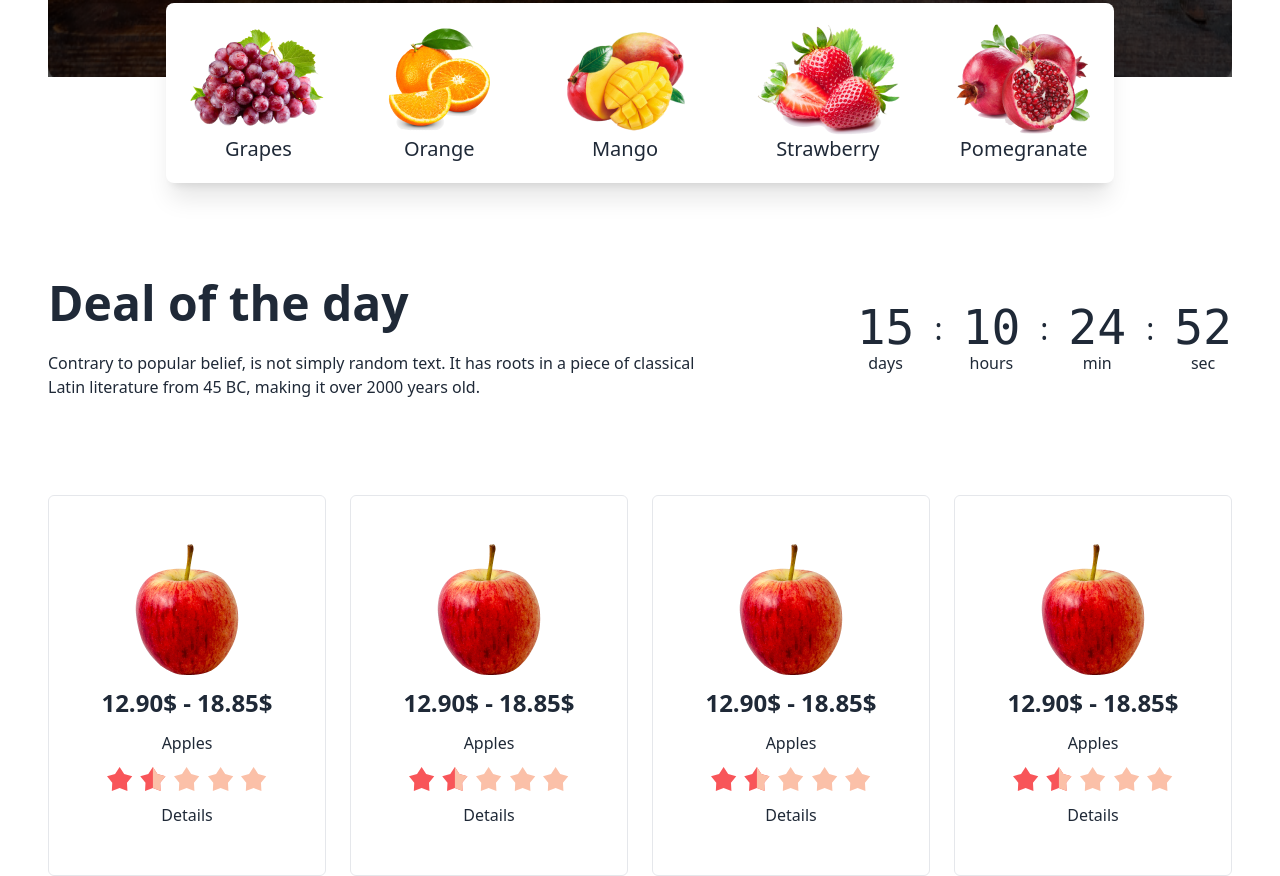
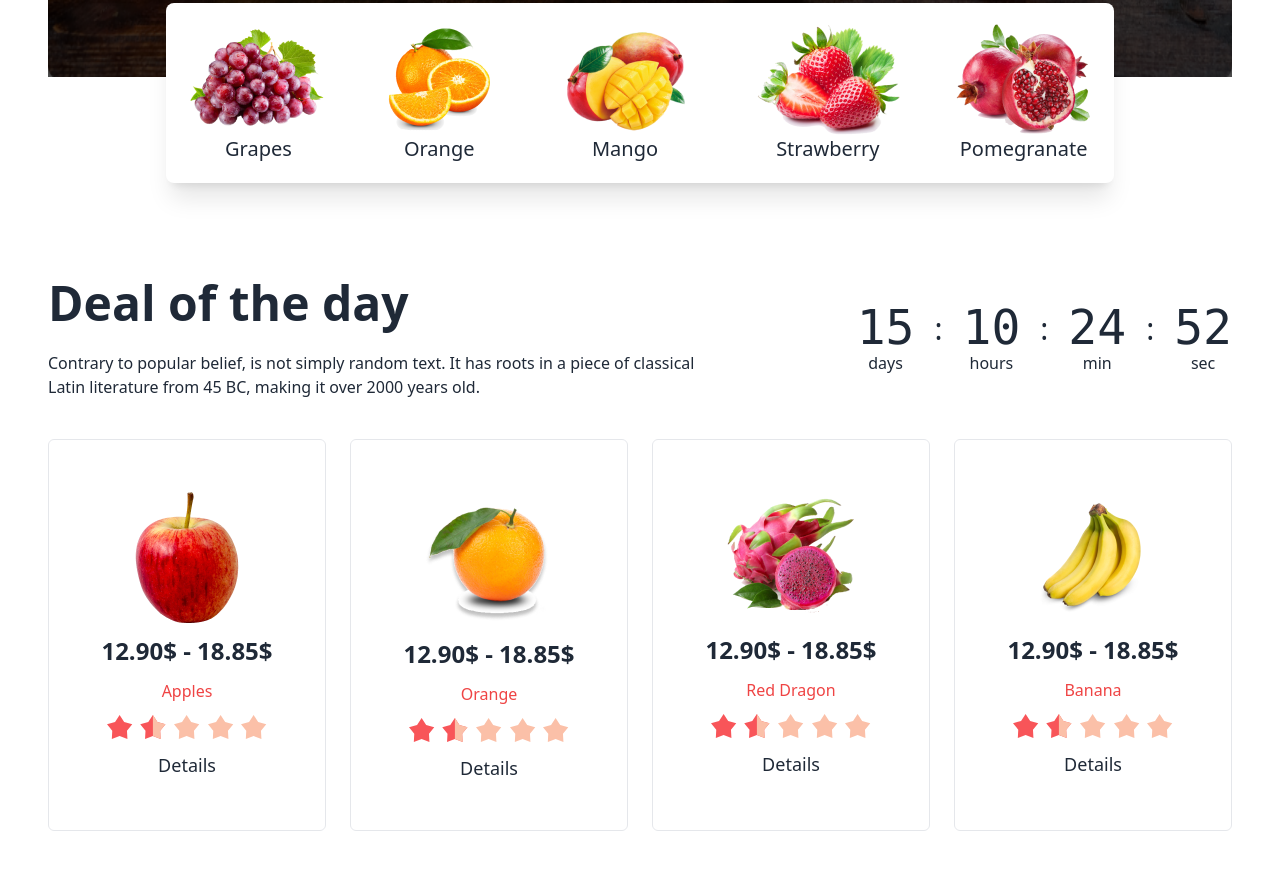
Before and after one commit to Mahmudkashfy/fruit-brust-with-tailwind-and-daysiUi, a plain HTML site: page index.html in a window 1280 px wide. Shown: the part 875-1751 px from the top of the page. After the commit the page ends 1706 px from the top, so only its background shows below. Drawn offline with nearby package versions, Linux system fonts and the light colour scheme; grey boxes are pictures that could not be loaded.

Commit message:
Cheangse  deal of day section

```diff
--- a/index.html
+++ b/index.html
@@ -1,6 +1,5 @@
 <!DOCTYPE html>
 <html lang="en">
-
 <head>
     <meta charset="UTF-8">
     <meta name="viewport" content="width, initial-scale=1.0">
@@ -24,7 +23,6 @@
         .banner_overlay {top: 45%;left: 50%;transform: translate(-50%, -50%);}
     </style>
 </head>
-
 <body>
     <header class="max-w-screen-xl mx-auto px-2 md:px-12 lg:px24">
         <!--============== Navigation section starts here ==============-->
@@ -170,12 +168,12 @@
                     </div>
                 </div>
             </div>
-            <div class="grid grid-cols-1 sm:grid-cols-2 md:grid-cols-3 lg:grid-cols-4 mt-24 gap-6">
+            <div class="grid grid-cols-1 sm:grid-cols-2 md:grid-cols-3 lg:grid-cols-4 mt-10 gap-6">
                 <!-- frist card -->
                 <div class="flex flex-col justify-center items-center space-y-3 py-12 px-10 border rounded-md">
                     <img src="./images/fruit6.png" alt="fruit6">
                     <h2 class="text-2xl font-bold">12.90$ - 18.85$</h2>
-                    <p>Apples</p>
+                    <p class="text-red-500">Apples</p>
                     <div class="flex">
                         <svg xmlns="http://www.w3.org/2000/svg" width="160" height="24" viewBox="0 0 160 24"
                             fill="none">
@@ -199,13 +197,13 @@
                                 fill="#FBC0A8" />
                         </svg>
                     </div>
-                    <button>Details</button>
+                    <button class="text-lg">Details</button>
                 </div>
                 <!-- secend card -->
                 <div class="flex flex-col justify-center items-center space-y-3 py-12 px-10 border rounded-md">
-                    <img src="./images/fruit6.png" alt="fruit6">
+                    <img src="./images/fruit7.png" alt="fruit6">
                     <h2 class="text-2xl font-bold">12.90$ - 18.85$</h2>
-                    <p>Apples</p>
+                    <p class="text-red-500">Orange</p>
                     <div class="flex">
                         <svg xmlns="http://www.w3.org/2000/svg" width="160" height="24" viewBox="0 0 160 24"
                             fill="none">
@@ -229,13 +227,13 @@
                                 fill="#FBC0A8" />
                         </svg>
                     </div>
-                    <button>Details</button>
+                    <button class="text-lg">Details</button>
                 </div>
                 <!-- third card -->
                 <div class="flex flex-col justify-center items-center space-y-3 py-12 px-10 border rounded-md">
-                    <img src="./images/fruit6.png" alt="fruit6">
+                    <img src="./images/fruit8.png" alt="fruit6">
                     <h2 class="text-2xl font-bold">12.90$ - 18.85$</h2>
-                    <p>Apples</p>
+                    <p class="text-red-500">Red Dragon</p>
                     <div class="flex">
                         <svg xmlns="http://www.w3.org/2000/svg" width="160" height="24" viewBox="0 0 160 24"
                             fill="none">
@@ -259,13 +257,13 @@
                                 fill="#FBC0A8" />
                         </svg>
                     </div>
-                    <button>Details</button>
+                    <button class="text-lg">Details</button>
                 </div>
                 <!-- fourth card -->
                 <div class="flex flex-col justify-center items-center space-y-3 py-12 px-10 border rounded-md">
-                    <img src="./images/fruit6.png" alt="fruit6">
+                    <img src="./images/fruit9.png" alt="fruit6">
                     <h2 class="text-2xl font-bold">12.90$ - 18.85$</h2>
-                    <p>Apples</p>
+                    <p class="text-red-500">Banana</p>
                     <div class="flex">
                         <svg xmlns="http://www.w3.org/2000/svg" width="160" height="24" viewBox="0 0 160 24"
                             fill="none">
@@ -289,7 +287,7 @@
                                 fill="#FBC0A8" />
                         </svg>
                     </div>
-                    <button>Details</button>
+                    <button class="text-lg">Details</button>
                 </div>
             </div>
         </section>
@@ -297,5 +295,4 @@
     </main>
     <footer></footer>
 </body>
-
 </html>
```
